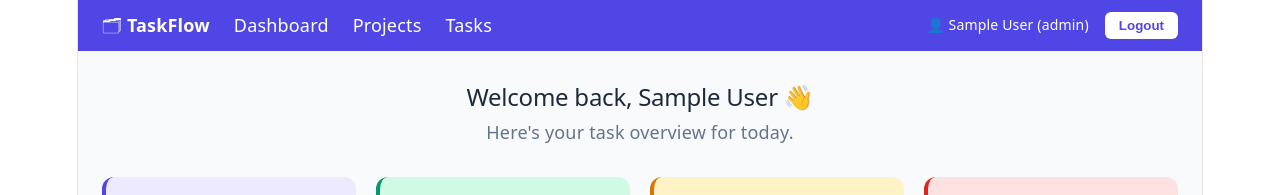
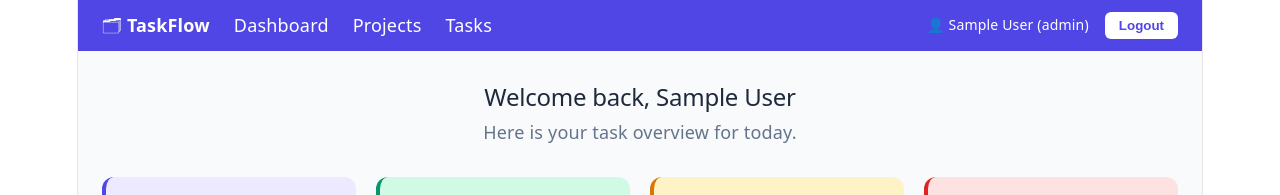
Before and after one commit to mukulbhardwaj-ops/team-task-manager, a React app in the folder frontend/: page / in a window 1280 px wide. Shown: the top 195 px of the page. Built offline with nearby package versions, Linux system fonts and the light colour scheme; no server answers; sample sign-in values are in the browser's storage; the HTML template or start-up script is replaced by a standard one.

Commit message:
fix dashboard syntax

```diff
--- a/frontend/src/pages/Dashboard.jsx
+++ b/frontend/src/pages/Dashboard.jsx
@@ -21,17 +21,11 @@ export default function Dashboard() {
         <div style={{ minHeight: "100vh", background: "#f8fafc" }}>
             <Navbar />
             <div style={{ padding: "32px 24px" }}>
-                <h2 style={{ marginBottom: 8, color: "#1e293b" }}>Welcome back, {user?.name} 👋</h2>
-                <p style={{ color: "#64748b", marginBottom: 32 }}>Here's your task overview for today.</p>
+                <h2 style={{ marginBottom: 8, color: "#1e293b" }}>Welcome back, {user?.name}</h2>
+                <p style={{ color: "#64748b", marginBottom: 32 }}>Here is your task overview for today.</p>
                 <div style={{ display: "flex", gap: 20, flexWrap: "wrap" }}>
                     {cards.map((card) => (
-                        <div key={card.label} style={{
-                            flex: "1 1 180px",
-                            background: card.bg,
-                            borderRadius: 12,
-                            padding: 24,
-                            borderLeft: `4px solid ${card.color}`
-                        }}>
+                        <div key={card.label} style={{ flex: "1 1 180px", background: card.bg, borderRadius: 12, padding: 24, borderLeft: "4px solid " + card.color }}>
                             <p style={{ color: "#64748b", marginBottom: 8, fontWeight: 500 }}>{card.label}</p>
                             <p style={{ fontSize: 40, fontWeight: "bold", color: card.color, margin: 0 }}>{card.value}</p>
                         </div>
```
